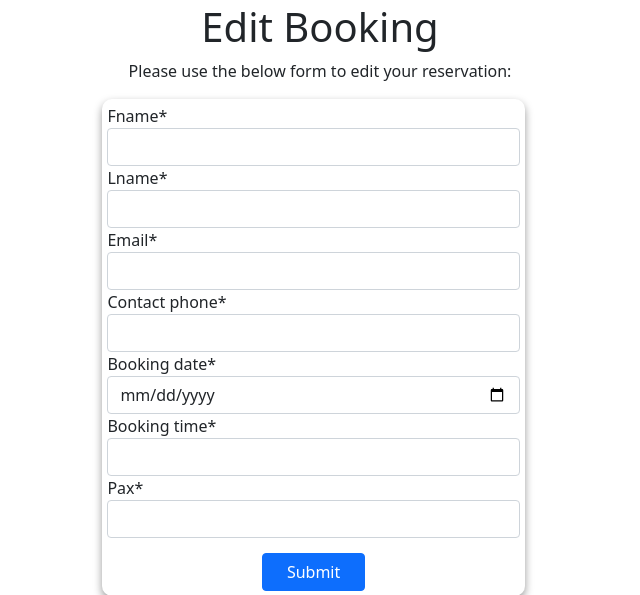
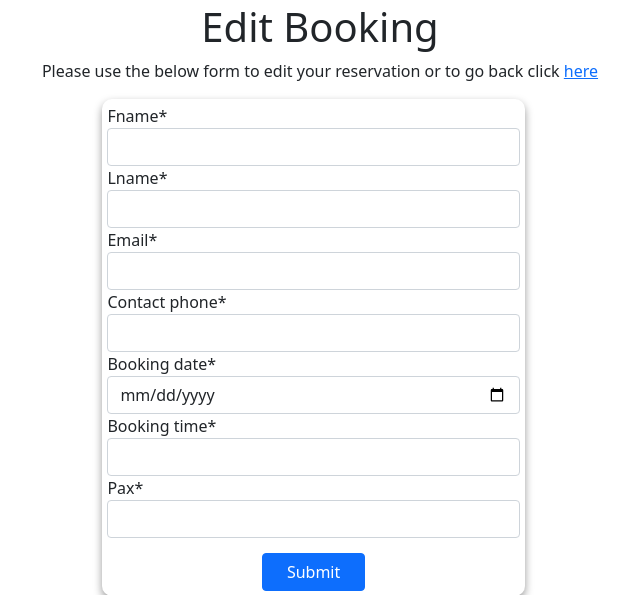
Before and after one commit to Alan-Bushell/la-cocina-del-diablo, a Django app: template templates/edit_booking.html in a window 1280 px wide. Shown: the part 56-651 px from the top of the page, without its empty margins (320-960 px from the left). Run offline with Django 3.2, Linux system fonts and the light colour scheme; the template is opened without the code that fills it: values that come from a table or form of the project are taken from there, others are empty; the visitor is signed in with stand-in values (Sample User, id 1); some libraries are stand-ins or nearby versions.

Commit message:
add cancel link to edit reservation form

```diff
--- a/templates/edit_booking.html
+++ b/templates/edit_booking.html
@@ -6,7 +6,7 @@
 {% if user.is_authenticated %}
 <h1 class="text-center">Edit Booking</h1>
 
-<p class="text-center">Please use the below form to edit your reservation:</p>
+<p class="text-center">Please use the below form to edit your reservation or to go back click <a href="{% url 'profile' %}">here</a></p>
 {% crispy form %}
 
 {% else %}
```
